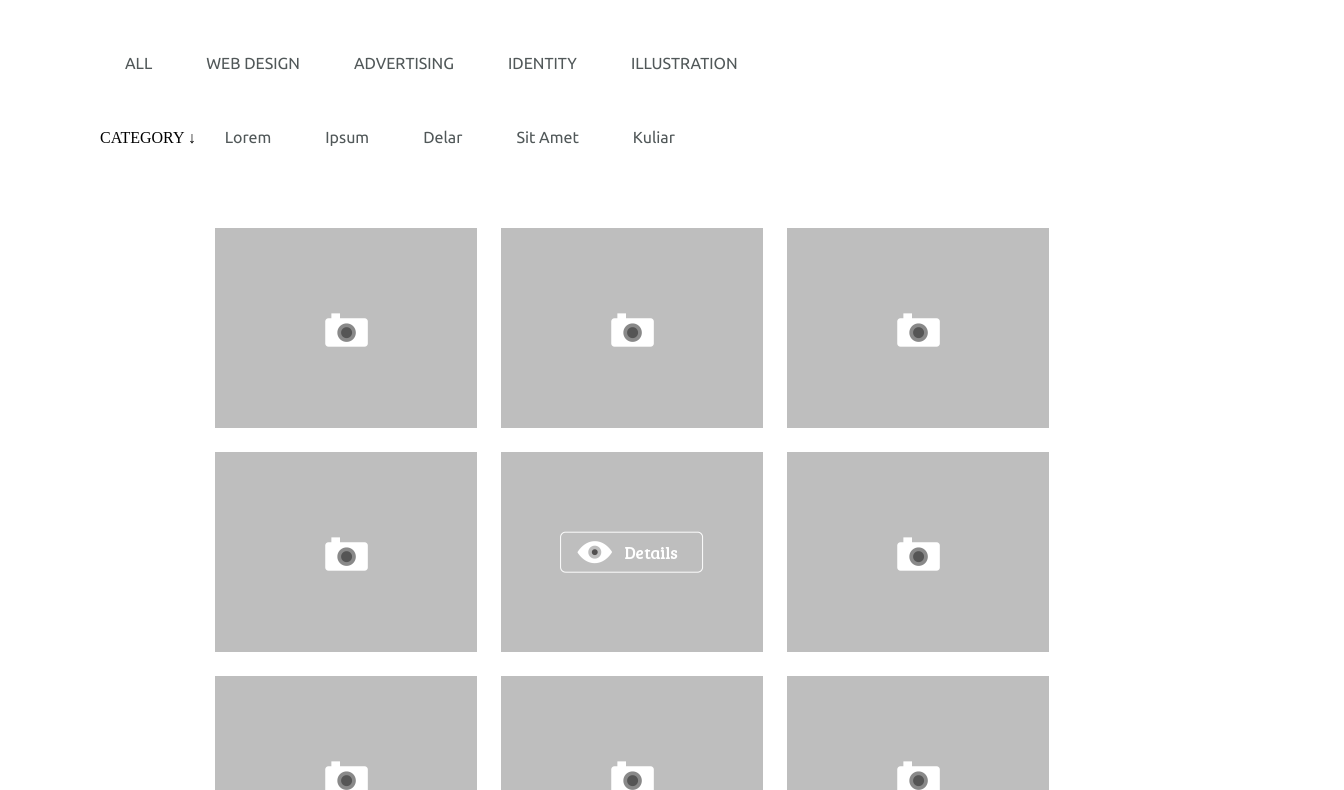
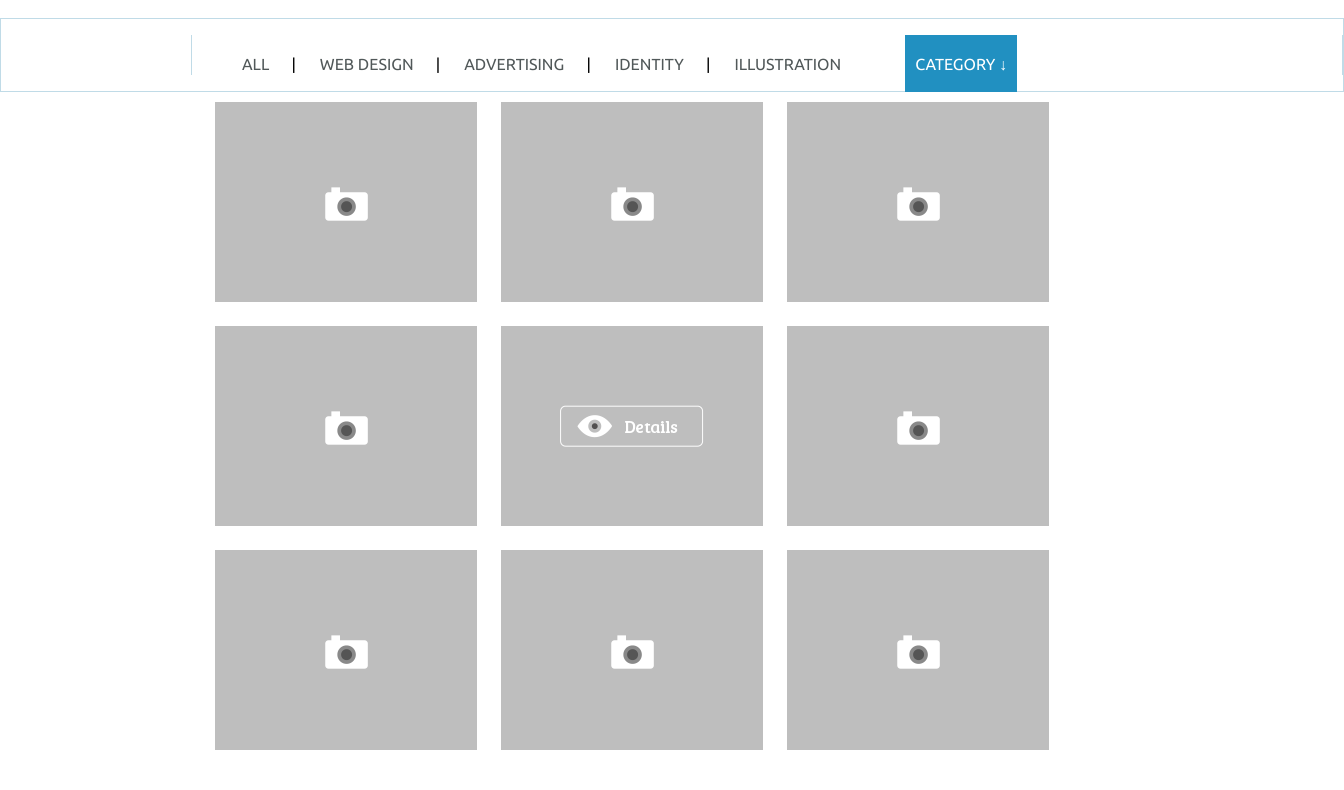
Before and after one commit to akinniyi-akinpelu/aakinpelu, a website: page port-tab/psd/portfolio.html in a window 1280 px wide. Shown: the part 493-1283 px from the top of the page, 1344 px wide, since content can reach past the window. Drawn offline with Linux system fonts and the light colour scheme.

Commit message:
psd update

```diff
--- a/port-tab/psd/css/styles.css
+++ b/port-tab/psd/css/styles.css
@@ -24,11 +24,11 @@ a {
 	color: rgb(96,96,96);
 }
 
-ul {
+.nav-info {
 	margin-left: 60px;
 }
 
-nav li {
+.nav-li {
 	display: inline-block;
 	color: rgb(81,88,89);
 	margin: 0 10px;
@@ -36,7 +36,7 @@ nav li {
 	padding: 20px 15px;
 }
 
-nav li:hover {
+.nav-li:hover {
 	color: #fff;
 	background: url(../images/blue-hover.png);
 }
@@ -233,6 +233,7 @@ nav li:hover {
 	margin: 0 auto;
 	text-align: center;
 	font-size: 25px;
+	font-family: 'Ubuntu', sans-serif;
 	margin-bottom: 50px;
 	color: rgb(81,88,98);
 }
@@ -249,6 +250,50 @@ nav li:hover {
 	max-width: 960px;
 	margin: 0 auto;
 	padding-left: 90px;
+}
+
+nav {
+	width: 90%;
+	max-width: 1333px;
+	margin: 0 auto;
+	padding-left: 190px;
+	border: 1px solid rgb(192,219,231);
+}
+
+.project-list {
+	height: 40px;
+	border-left: 1px solid rgb(192,219,231);
+	border-right: 1px solid rgb(192,219,231);
+	vertical-align: ;
+}
+
+.highlight {
+	display: inline-block;
+	font-family: 'Ubuntu', sans-serif;
+	padding: 20px 10px;
+}
+
+.highlight a {
+	color: rgb(81,88,89);
+}
+
+.highlight a:hover {
+	color: rgb(33,144,193);
+}
+
+#category-li {
+	background: rgb(33,144,193);
+	margin-left: 50px;
+}
+
+#category-li a {
+	color: #fff;
+}
+
+.show-list {
+	background: rgb(249,133,97);
+	color: #fff;
+	list-style: none;
 }
 
 .np-buttons {
--- a/port-tab/psd/portfolio.html
+++ b/port-tab/psd/portfolio.html
@@ -28,11 +28,11 @@
 
 		<nav>
 			<ul class="nav-info">
-				<a href="home.html"><li>Home</li></a>
-				<a href="portfolio.html"><li class="active">Portfolio</li></a>
-				<a href="about.html"><li>About</li></a>
-				<a href="contact.html"><li>Contact</li></a>
-				<a href="#"><li id="blog">Blog</li></a>
+				<a href="home.html"><li class="nav-li">Home</li></a>
+				<a href="portfolio.html"><li class="active nav-li">Portfolio</li></a>
+				<a href="about.html"><li class="nav-li">About</li></a>
+				<a href="contact.html"><li class="nav-li">Contact</li></a>
+				<a href="#"><li id="blog" class="nav-li">Blog</li></a>
 			</ul>
 		</nav>
 
@@ -51,30 +51,24 @@
 			<h1 id="taste-h1">TASTE THE GOOD PROJECTS</h1>
 
 			<nav>
-				<ul>
-					<a class="highlight" href="#"><li>ALL</li></a>
-					<a class="highlight" href="#"><li>WEB DESIGN</li></a>
-					<a class="highlight" href="#"><li>ADVERTISING</li></a>
-					<a class="highlight" href="#"><li>IDENTITY</li></a>
-					<a class="highlight" href="#"><li>ILLUSTRATION</li></a>
+				<ul class="project-list">
+					<li class="highlight"><a href="#">ALL</a>&nbsp;&nbsp;&nbsp;&nbsp;&nbsp; |</li>
+					<li class="highlight"><a href="#">WEB DESIGN</a>&nbsp;&nbsp;&nbsp;&nbsp;&nbsp; |</li>
+					<li class="highlight"><a href="#">ADVERTISING</a>&nbsp;&nbsp;&nbsp;&nbsp;&nbsp; |</li>
+					<li class="highlight"><a href="#">IDENTITY</a>&nbsp;&nbsp;&nbsp;&nbsp;&nbsp; |</li>
+					<li class="highlight"><a href="#">ILLUSTRATION</a></li>
+					<li id="category-li" class="highlight"><a href="">CATEGORY &darr;</a>
+						<ul class="show-list" hidden>
+							<a class="drop" href="#"><li>Lorem</li></a>
+							<a class="drop" href="#"><li>Ipsum</li></a>
+							<a class="drop" href="#"><li>Delar</li></a>
+							<a class="drop" href="#"><li>Sit Amet</li></a>
+							<a class="drop" href="#"><li>Kuliar</li></a>
+						</ul>
+					</li>
+					<li class="highlight"><img src=""></li>
+					<li class="highlight"><img src=""></li>
 				</ul>
-
-				<ul>
-					CATEGORY &darr;
-					<a class="drop" href="#"><li>Lorem</li></a>
-					<a class="drop" href="#"><li>Ipsum</li></a>
-					<a class="drop" href="#"><li>Delar</li></a>
-					<a class="drop" href="#"><li>Sit Amet</li></a>
-					<a class="drop" href="#"><li>Kuliar</li></a>
-				</ul>
-
-				<div>
-					<img src="">
-				</div>
-
-				<div>
-					<img src="">
-				</div>
 			</nav>
 
 			<div class="project-div">
```
Also changed, not shown: index.html (+2 -2 lines), port-tab/psd/about.html (+5 -5 lines), port-tab/psd/contact.html (+5 -5 lines), port-tab/psd/home.html (+5 -5 lines).
